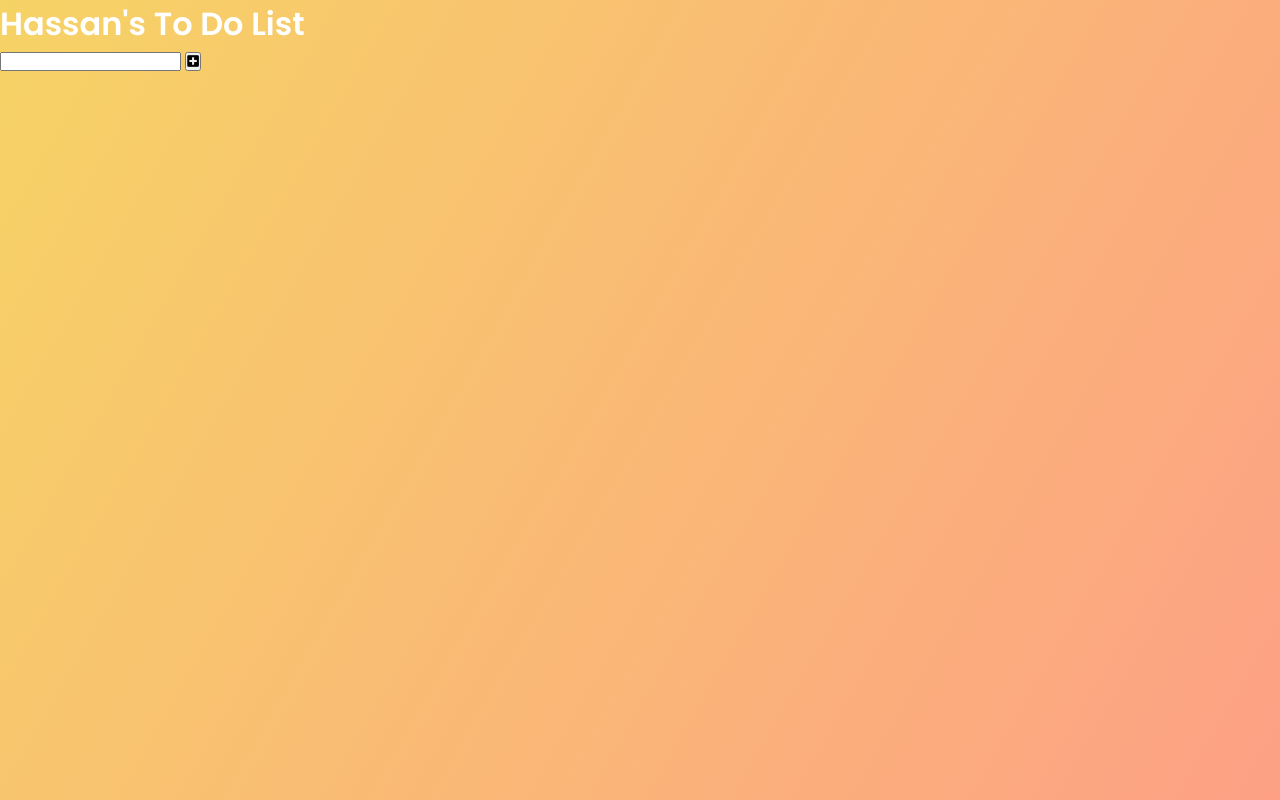
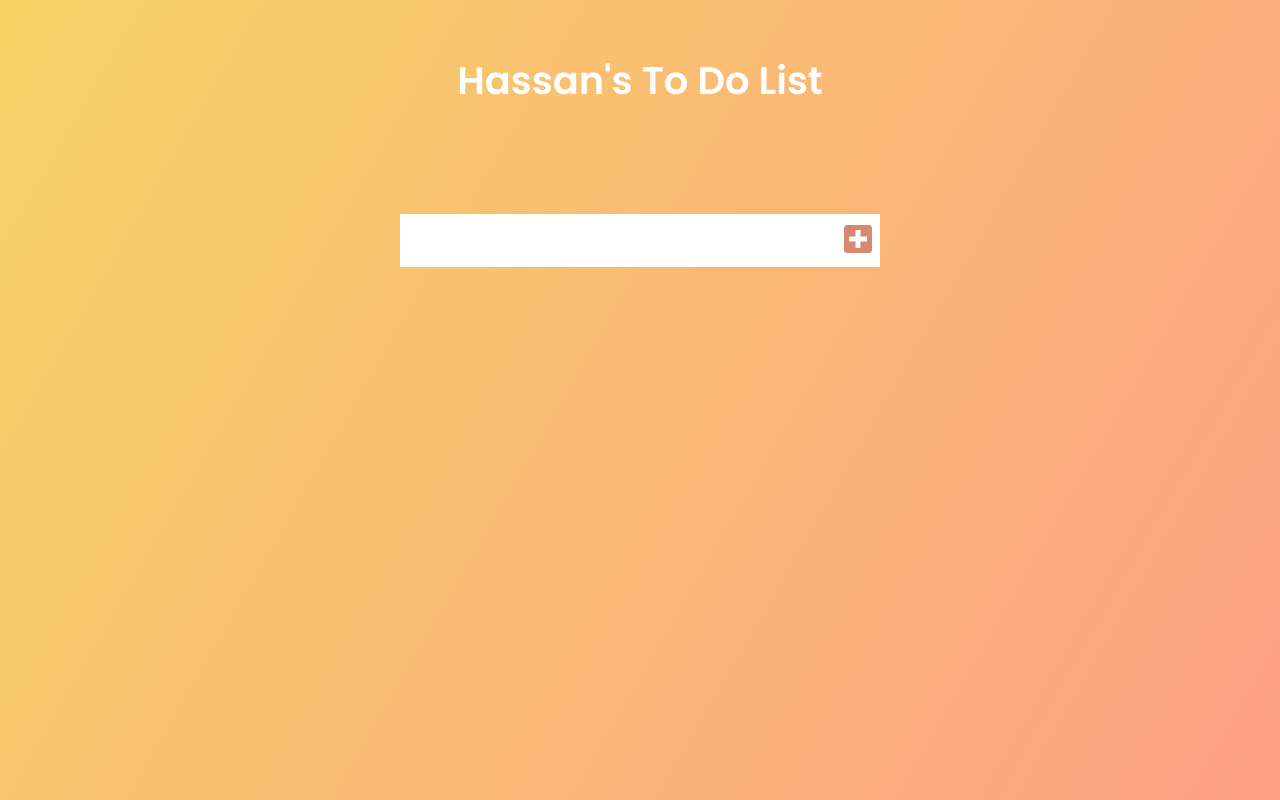
Before and after one commit to HassanMak29/toDoList-project2, a plain HTML site: page index.html in a window 1280 px wide. Drawn offline with Linux system fonts and the light colour scheme.

Commit message:
added style.css

```diff
--- a/style.css
+++ b/style.css
@@ -10,3 +10,58 @@ body {
   font-family: "poppins", sans-serif;
   min-height: 100vh;
 }
+
+header {
+  font-size: 1.2rem;
+}
+
+header,
+form {
+  min-height: 20vh;
+  display: flex;
+  justify-content: center;
+  align-items: center;
+}
+
+form input,
+form button {
+  padding: 0.5rem;
+  font-size: 2rem;
+  border: none;
+  background: white;
+}
+
+input:focus,
+select:focus,
+textarea:focus,
+button:focus {
+  outline: none;
+}
+/* or one can use (to disable outline on everything):
+*:focus {
+  outline: none
+}
+*/
+
+form button {
+  color: #d88771;
+  background: white;
+  cursor: pointer;
+  transition: all 0.3s ease;
+}
+
+form button:hover {
+  background: #d88771;
+  color: white;
+}
+
+.todo-container {
+  display: flex;
+  justify-content: center;
+  align-items: center;
+}
+
+.todo-list {
+  min-width: 30%;
+  list-style: none;
+}
```
